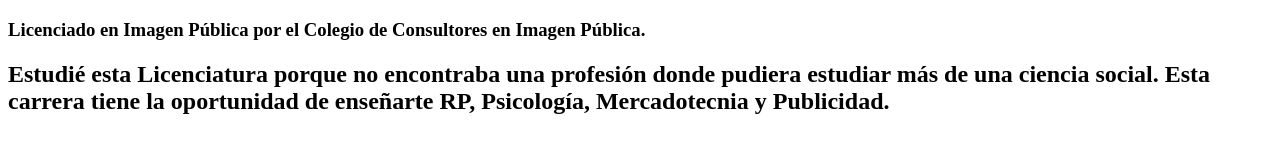
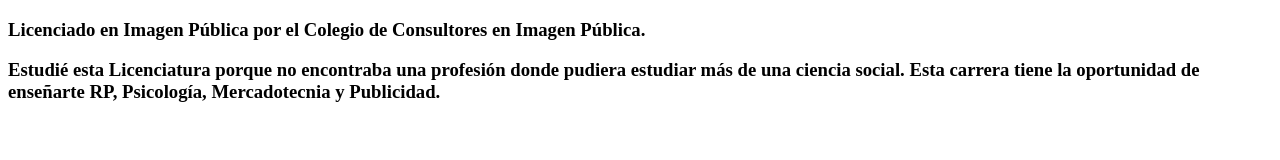
Before and after one commit to rocdmx/WebDevelopment2020, a plain HTML site: page Paginas/education.html in a window 1280 px wide. Drawn offline with Linux system fonts and the light colour scheme.

Commit message:
Cambio de tamaño de typo

```diff
--- a/Paginas/education.html
+++ b/Paginas/education.html
@@ -5,8 +5,7 @@
 </head>
 <body>
     <h3>Licenciado en Imagen Pública por el Colegio de Consultores en Imagen Pública.</h3>
-    <h2>Estudié esta Licenciatura porque no encontraba una profesión donde pudiera estudiar más de una ciencia social.
-        Esta carrera tiene la oportunidad de enseñarte RP, Psicología, Mercadotecnia y Publicidad.
-    </h2>
+    <h3>Estudié esta Licenciatura porque no encontraba una profesión donde pudiera estudiar más de una ciencia social.
+        Esta carrera tiene la oportunidad de enseñarte RP, Psicología, Mercadotecnia y Publicidad.</h3>
 </body>
 </html>
```
